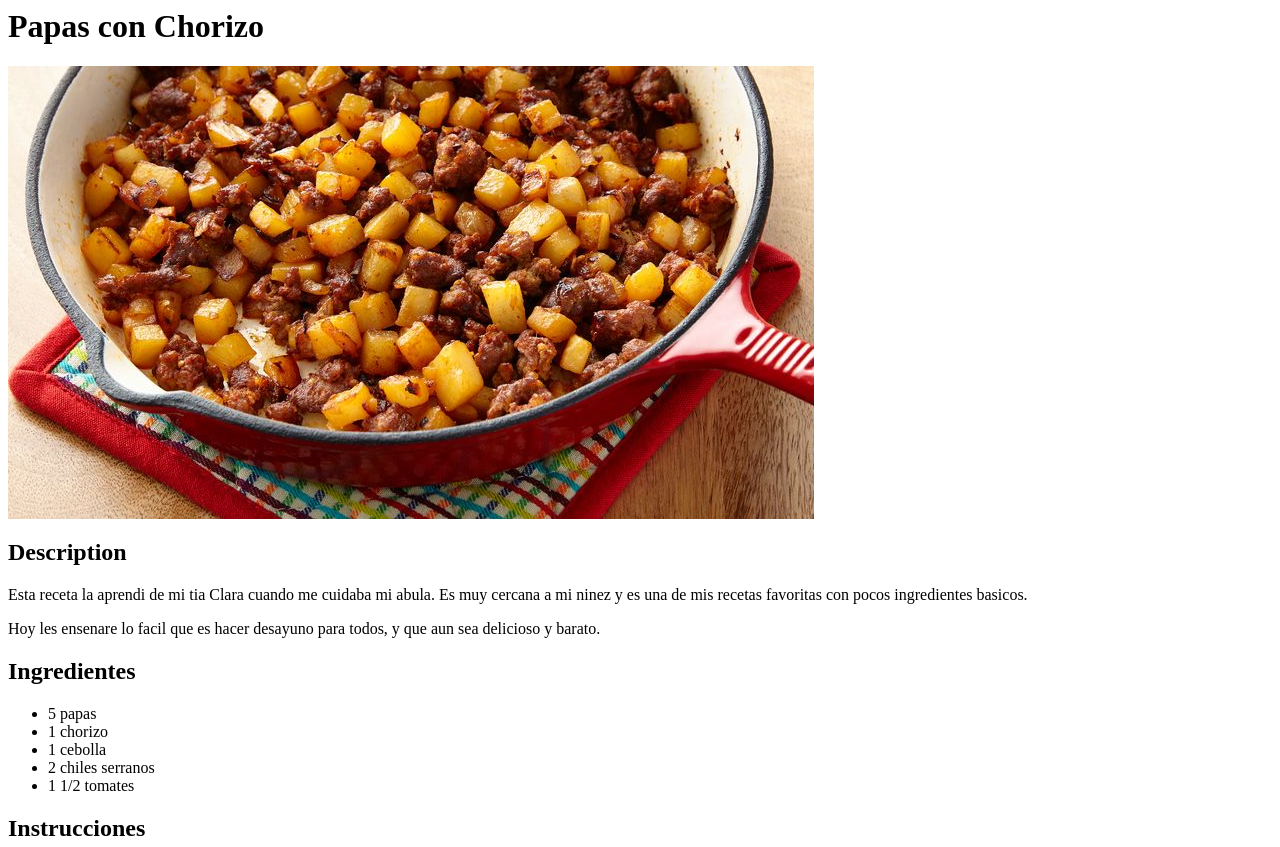
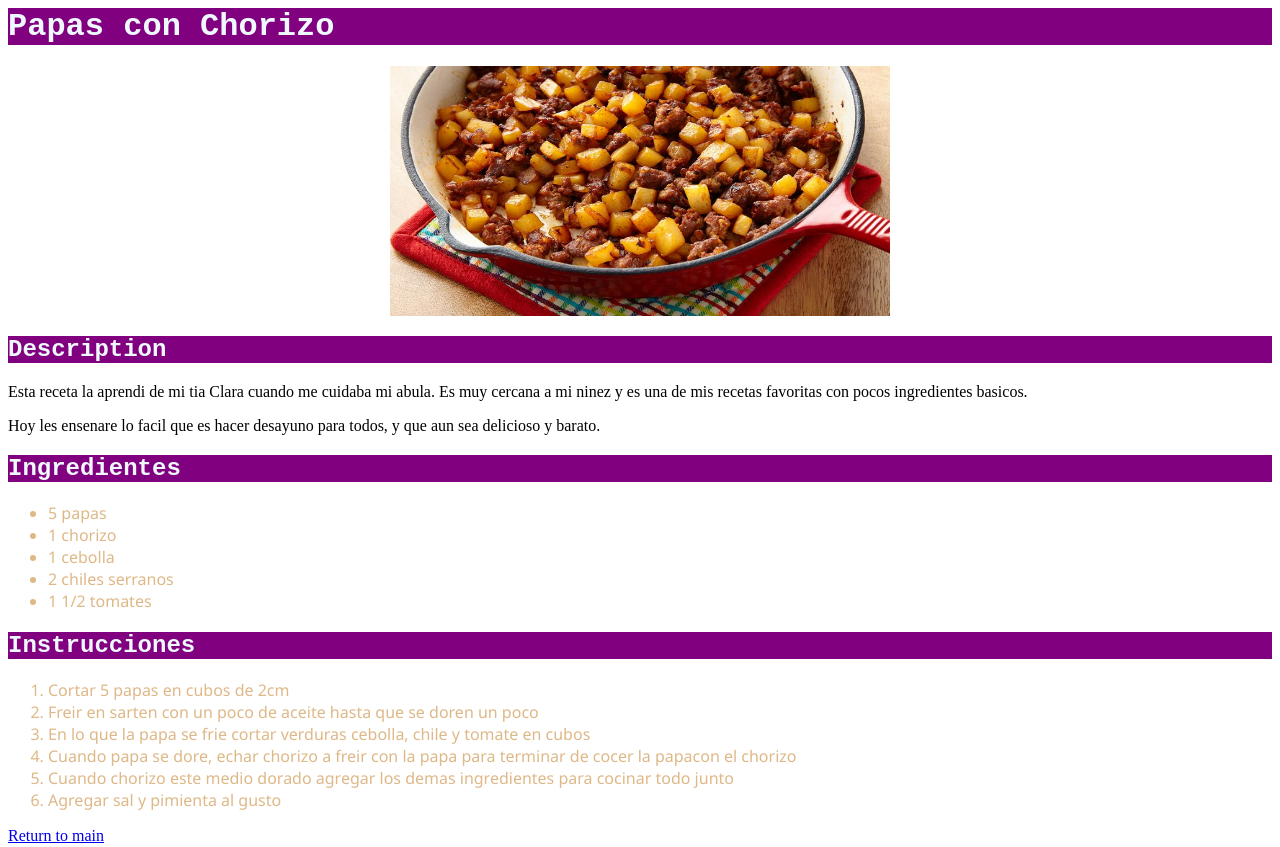
Before and after one commit to victorcv56/odin-recipes, a plain HTML site: page recipes/papas-con-chorizo.html in a window 1280 px wide. Shown: the top 847 px of the page. Drawn offline with Linux system fonts and the light colour scheme.

Commit message:
last push before transfer

```diff
--- a/css/odin-recipes.css
+++ b/css/odin-recipes.css
@@ -1,21 +1,27 @@
 * {
     background-color: black;
 }
-h1 {
-    background-color: #665544;
-}
 
-.header {
+ .header {
     border: 3px solid #665544;
+    padding: 30px;
     color: white;
     font-size: 55px;
     text-align: center;
 }
 
-.link {
-    background-color:blueviolet;
-    font-family:sans-serif;
-    color: aliceblue;
-    font-size: 21px;
-    font-weight:bolder;
+.almond {
+    padding: 20px;
+    font-size: 28px;
+    background-color: red;
+    border: 5px solid white;
+    text-align: center;
+    margin: 20px;
 }
+
+.potato {
+    margin: 40px;
+    font-size: 30px;
+    background-color: gray;
+    border: 5px solid rgb(115, 65, 195);
+}
--- /dev/null
+++ b/css/papas-chorizo.css
@@ -0,0 +1,19 @@
+.title {
+    background-color: purple;
+    font-family:'Courier New', Courier, monospace;
+    color:aliceblue;
+}
+
+.list > * {
+    font-family:'Segoe UI', Tahoma, Geneva, Verdana, sans-serif;
+    font-weight: 300;
+    color: burlywood;
+}
+
+.pic {
+    display: block;
+    margin-left: auto;
+    margin-right: auto;
+    height: 250;
+    width: 500;
+}
--- a/recipes/papas-con-chorizo.html
+++ b/recipes/papas-con-chorizo.html
@@ -1,15 +1,21 @@
-<h1>Papas con Chorizo</h1>
-<img src="img/papas-con-chorizo.jpg" alt="Pan with papas con chorizo">
-<h2>Description</h2>
-<p>Esta receta la aprendi de mi tia Clara cuando me cuidaba mi abula.
+<head>
+    <link rel="stylesheet" href="../css/papas-chorizo.css">
+    <title>Papas con Chorizo</title>
+</head>
+
+<h1 class="title">Papas con Chorizo</h1>
+<img src="img/papas-con-chorizo.jpg" alt="Pan with papas con chorizo" class="pic">
+
+<h2 class="small title">Description</h2>
+<p class="text">Esta receta la aprendi de mi tia Clara cuando me cuidaba mi abula.
     Es muy cercana a mi ninez y es una de mis recetas favoritas
     con pocos ingredientes basicos.</p>
 
-<p>Hoy les ensenare lo facil que es hacer desayuno para todos,
+<p class="text">Hoy les ensenare lo facil que es hacer desayuno para todos,
     y que aun sea delicioso y barato.</p>
 
-<h2>Ingredientes</h2>
-<ul>
+<h2 class="small title">Ingredientes</h2>
+<ul class="list">
     <li>5 papas</li>
     <li>1 chorizo</li>
     <li>1 cebolla</li>
@@ -17,8 +23,8 @@
     <li>1 1/2 tomates</li>
 </ul>
 
-<h2>Instrucciones</h2>
-<ol>
+<h2 class="small title">Instrucciones</h2>
+<ol class="list">
     <li>Cortar 5 papas en cubos de 2cm</li>
     <li>Freir en sarten con un poco de aceite hasta que se doren un poco</li>
     <li>En lo que la papa se frie cortar verduras cebolla, chile y tomate en cubos</li>
```
Also changed, not shown: index.html (+7 -4 lines).
